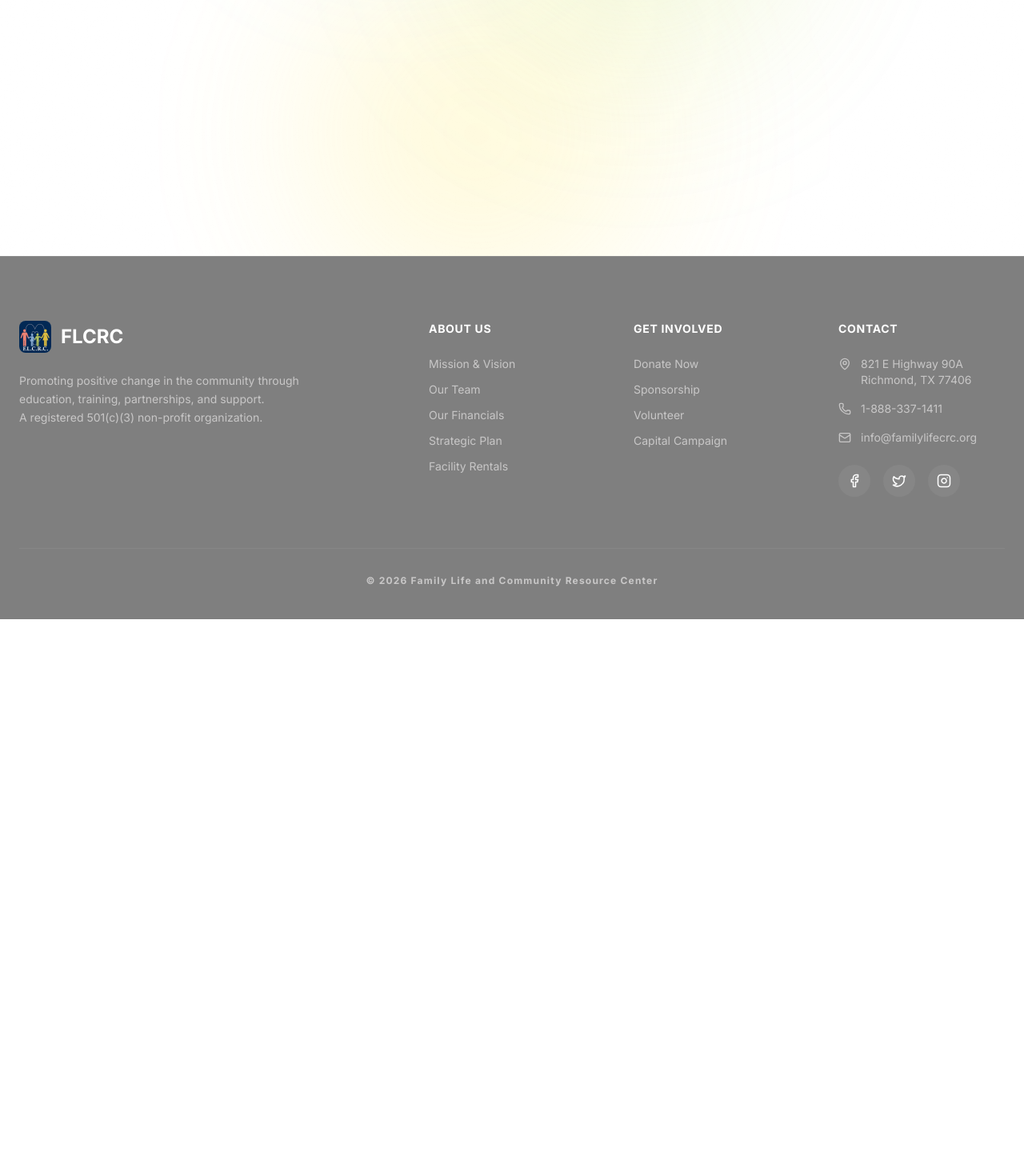
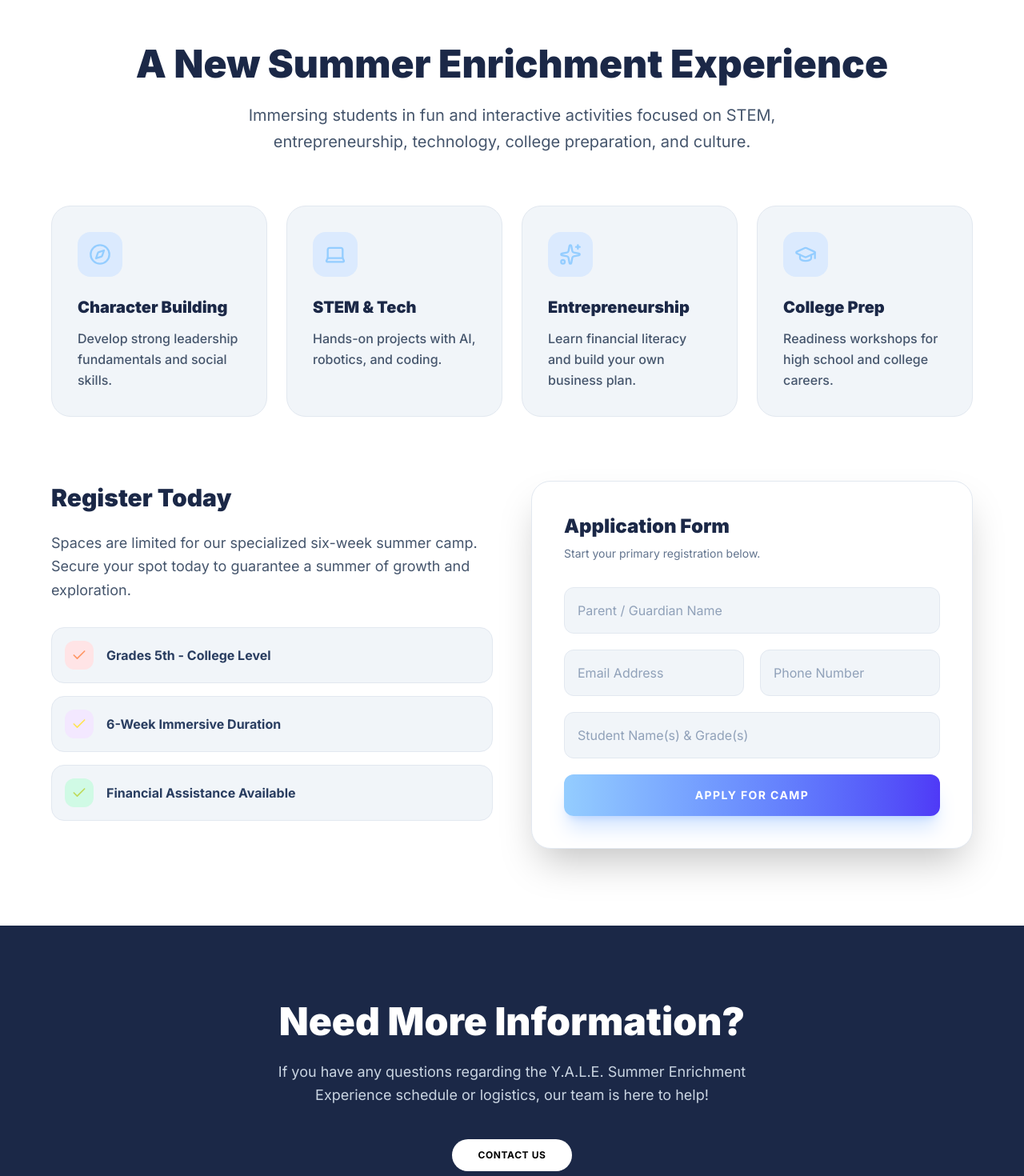
Before and after one commit to Warble-Solutions/flcrc, a Next.js app: page /camp in a window 1280 px wide. Before the commit this address had no page. Shown: the part 480-1950 px from the top of the page at 80% size. Before the commit the page ends 1254 px from the top, so only its background shows below. Built offline with nearby package versions, Linux system fonts and the light colour scheme.

Commit message:
Apply Abby's brand palettes, Summer Camp route, Navy theme

```diff
--- /dev/null
+++ b/src/app/camp/page.tsx
@@ -0,0 +1,127 @@
+"use client";
+
+import ScrollReveal from "@/components/ui/ScrollReveal";
+import PageBanner from "@/components/layout/PageBanner";
+import Button from "@/components/ui/Button";
+import { Compass, GraduationCap, Laptop, Sparkles, Check } from "lucide-react";
+
+export default function CampPage() {
+  const submitCampRegistration = (e: React.FormEvent) => {
+    e.preventDefault();
+    alert("Camp Registration functionality will be connected to your database shortly!");
+  };
+
+  return (
+    <>
+      <PageBanner
+        title="Summer Camp Registration"
+        subtitle="Transform your summer into a six-week adventure. The Youth Ambassador Leadership Education (Y.A.L.E.) program provides students from 5th grade through college a highly engaging environment to build confidence and skills."
+        imageSrc="https://images.unsplash.com/photo-1544531586-fde5298cdd40?w=1600&q=80"
+      />
+
+      {/* ===== CAMP DETAILS — Light Section ===== */}
+      <section className="relative bg-white text-slate-900 py-24 px-4 z-10">
+        <div className="max-w-6xl mx-auto">
+          <div className="text-center mb-16">
+            <h2 className="text-4xl md:text-5xl font-black text-slate-900 mb-6">A New Summer Enrichment Experience</h2>
+            <p className="text-xl text-slate-600 max-w-3xl mx-auto leading-relaxed">
+              Immersing students in fun and interactive activities focused on STEM, entrepreneurship, technology, college preparation, and culture.
+            </p>
+          </div>
+
+          <div className="grid md:grid-cols-2 lg:grid-cols-4 gap-6 mb-20">
+            {[
+              { icon: Compass, title: "Character Building", desc: "Develop strong leadership fundamentals and social skills." },
+              { icon: Laptop, title: "STEM & Tech", desc: "Hands-on projects with AI, robotics, and coding." },
+              { icon: Sparkles, title: "Entrepreneurship", desc: "Learn financial literacy and build your own business plan." },
+              { icon: GraduationCap, title: "College Prep", desc: "Readiness workshops for high school and college careers." }
+            ].map((feature, i) => (
+              <ScrollReveal key={i} delay={i * 100}>
+                <div className="bg-slate-50 border border-slate-200 rounded-3xl p-8 h-full flex flex-col hover:shadow-xl transition-all hover:border-blue-300">
+                  <div className="bg-blue-100 w-14 h-14 rounded-2xl flex items-center justify-center text-blue-600 mb-6">
+                    <feature.icon size={28} />
+                  </div>
+                  <h3 className="text-xl font-black text-slate-900 mb-3">{feature.title}</h3>
+                  <p className="text-slate-600 font-medium leading-relaxed">{feature.desc}</p>
+                </div>
+              </ScrollReveal>
+            ))}
+          </div>
+
+          <div className="grid lg:grid-cols-2 gap-12 items-center">
+            <ScrollReveal>
+              <div>
+                <h3 className="text-3xl font-black text-slate-900 mb-6">Register Today</h3>
+                <p className="text-lg text-slate-600 mb-8 leading-relaxed">
+                  Spaces are limited for our specialized six-week summer camp. Secure your spot today to guarantee a summer of growth and exploration.
+                </p>
+                <div className="space-y-4 mb-8">
+                  <div className="flex items-center gap-4 bg-slate-50 p-4 rounded-2xl border border-slate-200">
+                    <div className="bg-rose-100 p-2 rounded-xl text-rose-600 shrink-0">
+                      <Check size={20} />
+                    </div>
+                    <span className="text-slate-800 font-bold">Grades 5th - College Level</span>
+                  </div>
+                  <div className="flex items-center gap-4 bg-slate-50 p-4 rounded-2xl border border-slate-200">
+                    <div className="bg-purple-100 p-2 rounded-xl text-purple-600 shrink-0">
+                      <Check size={20} />
+                    </div>
+                    <span className="text-slate-800 font-bold">6-Week Immersive Duration</span>
+                  </div>
+                  <div className="flex items-center gap-4 bg-slate-50 p-4 rounded-2xl border border-slate-200">
+                    <div className="bg-emerald-100 p-2 rounded-xl text-emerald-600 shrink-0">
+                      <Check size={20} />
+                    </div>
+                    <span className="text-slate-800 font-bold">Financial Assistance Available</span>
+                  </div>
+                </div>
+              </div>
+            </ScrollReveal>
+
+            <ScrollReveal delay={100}>
+              <div className="bg-white p-8 md:p-10 rounded-3xl border border-slate-200 shadow-2xl relative overflow-hidden">
+                <h3 className="text-2xl font-black text-slate-900 mb-2 relative z-10">Application Form</h3>
+                <p className="text-slate-500 text-sm mb-8 relative z-10">Start your primary registration below.</p>
+
+                <form onSubmit={submitCampRegistration} className="space-y-5 relative z-10">
+                  <input type="text" required placeholder="Parent / Guardian Name"
+                    className="w-full p-4 bg-slate-50 border border-slate-200 rounded-xl outline-none focus:border-blue-500 focus:ring-1 focus:ring-blue-500 transition-all text-slate-900 placeholder:text-slate-400" />
+                  <div className="grid md:grid-cols-2 gap-5">
+                    <input type="email" required placeholder="Email Address"
+                      className="w-full p-4 bg-slate-50 border border-slate-200 rounded-xl outline-none focus:border-blue-500 focus:ring-1 focus:ring-blue-500 transition-all text-slate-900 placeholder:text-slate-400" />
+                    <input type="tel" placeholder="Phone Number"
+                      className="w-full p-4 bg-slate-50 border border-slate-200 rounded-xl outline-none focus:border-blue-500 focus:ring-1 focus:ring-blue-500 transition-all text-slate-900 placeholder:text-slate-400" />
+                  </div>
+                  <input type="text" required placeholder="Student Name(s) & Grade(s)"
+                    className="w-full p-4 bg-slate-50 border border-slate-200 rounded-xl outline-none focus:border-blue-500 focus:ring-1 focus:ring-blue-500 transition-all text-slate-900 placeholder:text-slate-400" />
+                  <button type="submit" className="w-full py-4 bg-gradient-to-r from-blue-600 to-indigo-600 text-white font-bold rounded-xl text-lg hover:from-blue-700 hover:to-indigo-700 transition-colors uppercase tracking-widest text-sm shadow-xl shadow-blue-500/20">
+                    Apply for Camp
+                  </button>
+                </form>
+              </div>
+            </ScrollReveal>
+          </div>
+        </div>
+      </section>
+
+      {/* ===== SECONDARY CTA — Dark Section ===== */}
+      <section className="relative py-24 px-4 bg-slate-900 z-10">
+        <ScrollReveal>
+          <div className="max-w-4xl mx-auto text-center">
+            <h2 className="text-4xl md:text-5xl font-black text-white mb-6">
+              Need More Information?
+            </h2>
+            <p className="text-slate-300 text-lg leading-relaxed mb-10 max-w-2xl mx-auto">
+              If you have any questions regarding the Y.A.L.E. Summer Enrichment Experience schedule or logistics, our team is here to help!
+            </p>
+            <div className="flex flex-wrap justify-center gap-4">
+              <Button variant="primary" onClick={() => window.location.href = '/contact'}>
+                Contact Us
+              </Button>
+            </div>
+          </div>
+        </ScrollReveal>
+      </section>
+    </>
+  );
+}
--- a/src/app/news/page.tsx
+++ b/src/app/news/page.tsx
@@ -127,7 +127,7 @@ export default function NewsPage() {
               rel="noopener noreferrer"
               className="block group"
             >
-              <div className="grid lg:grid-cols-2 gap-10 items-center bg-slate-50 rounded-3xl border border-slate-200 overflow-hidden hover:shadow-xl transition-all">
+              <div className="grid lg:grid-cols-2 gap-10 items-center bg-gradient-to-br from-rose-600 to-purple-600 rounded-3xl border border-rose-400 overflow-hidden hover:shadow-2xl hover:shadow-rose-600/20 transition-all">
                 <div className="h-72 lg:h-full overflow-hidden">
                   <img
                     src={featured.image}
@@ -135,28 +135,28 @@ export default function NewsPage() {
                     className="w-full h-full object-cover group-hover:scale-105 transition-transform duration-700"
                   />
                 </div>
-                <div className="p-8 lg:p-12">
-                  <div className="flex items-center gap-3 text-sm text-slate-500 mb-4">
+                <div className="p-8 lg:p-12 relative z-10">
+                  <div className="flex items-center gap-3 text-sm text-yellow-100 font-bold uppercase tracking-widest mb-4">
                     <Calendar size={14} />
                     {featured.date}
                   </div>
-                  <h2 className="text-3xl md:text-4xl font-black text-slate-900 mb-4 group-hover:text-blue-700 transition-colors">
+                  <h2 className="text-3xl md:text-4xl font-black text-white drop-shadow-sm mb-4">
                     {featured.title}
                   </h2>
-                  <p className="text-slate-600 leading-relaxed text-lg mb-6">
+                  <p className="text-white/90 leading-relaxed text-lg mb-6 font-medium">
                     {featured.excerpt}
                   </p>
                   <div className="flex flex-wrap gap-2 mb-6">
                     {featured.categories.map((cat) => (
                       <span
                         key={cat}
-                        className="text-xs font-bold uppercase tracking-wider bg-blue-100 text-blue-700 px-3 py-1 rounded-full"
+                        className="text-xs font-bold uppercase tracking-wider bg-white/20 backdrop-blur-sm text-white border border-white/20 px-3 py-1 rounded-full"
                       >
                         {cat}
                       </span>
                     ))}
                   </div>
-                  <span className="inline-flex items-center gap-2 text-sm font-bold text-blue-600 uppercase tracking-wider group-hover:gap-3 transition-all">
+                  <span className="inline-flex items-center gap-2 text-sm font-bold text-white uppercase tracking-wider group-hover:gap-3 transition-all drop-shadow-md">
                     Read Full Article <ArrowRight size={14} />
                   </span>
                 </div>
--- a/src/components/layout/Footer.tsx
+++ b/src/components/layout/Footer.tsx
@@ -4,7 +4,7 @@ import { MapPin, Phone, Mail, Facebook, Twitter, Instagram } from "lucide-react"
 
 export default function Footer() {
   return (
-    <footer className="relative border-t border-white/10 bg-black/50 backdrop-blur-xl pt-20 pb-10 px-6 z-10">
+    <footer className="relative border-t border-white/10 bg-slate-900/80 backdrop-blur-xl pt-20 pb-10 px-6 z-10">
       <div className="max-w-7xl mx-auto grid md:grid-cols-2 lg:grid-cols-5 gap-12 mb-16">
         {/* Brand */}
         <div className="lg:col-span-2">
--- a/src/components/layout/Navigation.tsx
+++ b/src/components/layout/Navigation.tsx
@@ -20,7 +20,13 @@ const navLinks = [
       { href: "/about/coordinator", label: "Program Coordinator" },
     ]
   },
-  { href: "/programs", label: "Programs" },
+  {
+    label: "Programs",
+    subLinks: [
+      { href: "/programs", label: "Overview" },
+      { href: "/camp", label: "Summer Camp" },
+    ]
+  },
   { href: "/events", label: "Events" },
   { href: "/news", label: "News" },
   { href: "/facility-rentals", label: "Rentals" },
@@ -53,7 +59,7 @@ export default function Navigation() {
       <nav
         className={`fixed top-0 w-full z-50 transition-all duration-500 ${
           scrolled
-            ? "bg-black/80 backdrop-blur-xl border-b border-white/10 py-3"
+            ? "bg-slate-900/80 backdrop-blur-xl border-b border-white/10 py-3"
             : "bg-transparent py-6"
         }`}
       >
@@ -94,7 +100,7 @@ export default function Navigation() {
                   <div className="cursor-pointer flex items-center gap-1 text-sm font-bold tracking-widest uppercase text-luminous-muted hover:text-luminous-cyan transition-all duration-300 py-4">
                     {link.label} <ChevronDown size={14} />
                     <div className="absolute top-full left-0 mt-0 w-56 opacity-0 invisible group-hover:opacity-100 group-hover:visible transition-all duration-300 transform translate-y-2 group-hover:translate-y-0">
-                      <div className="bg-black/90 backdrop-blur-xl border border-white/10 rounded-xl p-3 shadow-2xl flex flex-col gap-2 relative">
+                      <div className="bg-slate-900/90 backdrop-blur-xl border border-white/10 rounded-xl p-3 shadow-2xl flex flex-col gap-2 relative">
                         {/* Invisible bridge to prevent hover loss */}
                         <div className="absolute -top-4 left-0 w-full h-4" />
                         {link.subLinks?.map((sub) => (
@@ -131,7 +137,7 @@ export default function Navigation() {
 
       {/* Mobile Menu Overlay */}
       {mobileOpen && (
-        <div className="fixed inset-0 z-[60] bg-black/95 backdrop-blur-xl flex flex-col pt-24 pb-12 px-8 overflow-y-auto">
+        <div className="fixed inset-0 z-[60] bg-slate-900/95 backdrop-blur-xl flex flex-col pt-24 pb-12 px-8 overflow-y-auto">
           <button
             className="absolute top-6 right-6 p-2 rounded-full border border-white/20 text-white cursor-pointer"
             onClick={() => setMobileOpen(false)}
--- a/src/components/layout/PageBanner.tsx
+++ b/src/components/layout/PageBanner.tsx
@@ -19,7 +19,7 @@ export default function PageBanner({
         quality={90}
         priority
       />
-      <div className="absolute inset-0 bg-gradient-to-b from-black/70 via-black/30 to-black/80" />
+      <div className="absolute inset-0 bg-gradient-to-b from-slate-900/70 via-slate-900/30 to-slate-900/80" />
       <div className="absolute inset-0 bg-[radial-gradient(circle_at_center,rgba(148,205,255,0.08)_0%,transparent_60%)]" />
 
       <div className="relative z-20 max-w-5xl mx-auto px-4 text-center mt-12 md:mt-20">
```
Also changed, not shown: src/app/page.tsx (+15 -15 lines).
